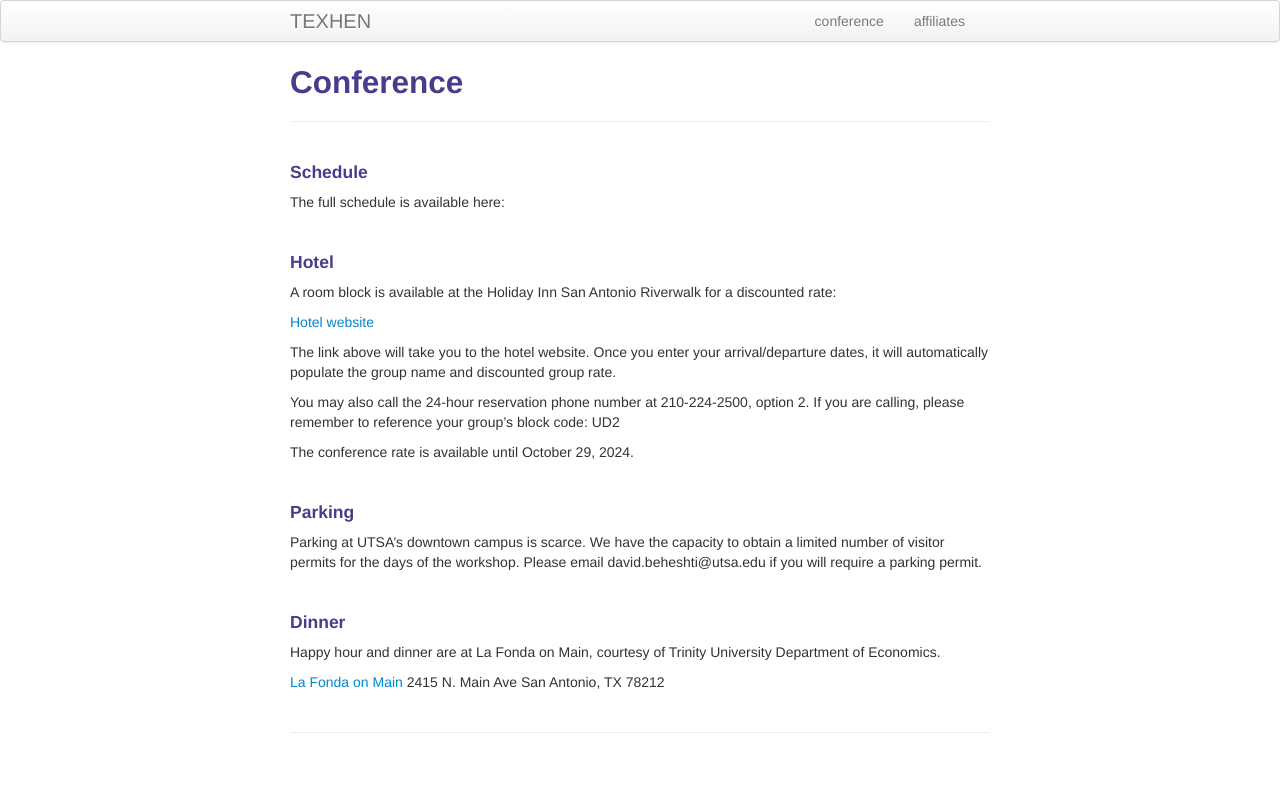
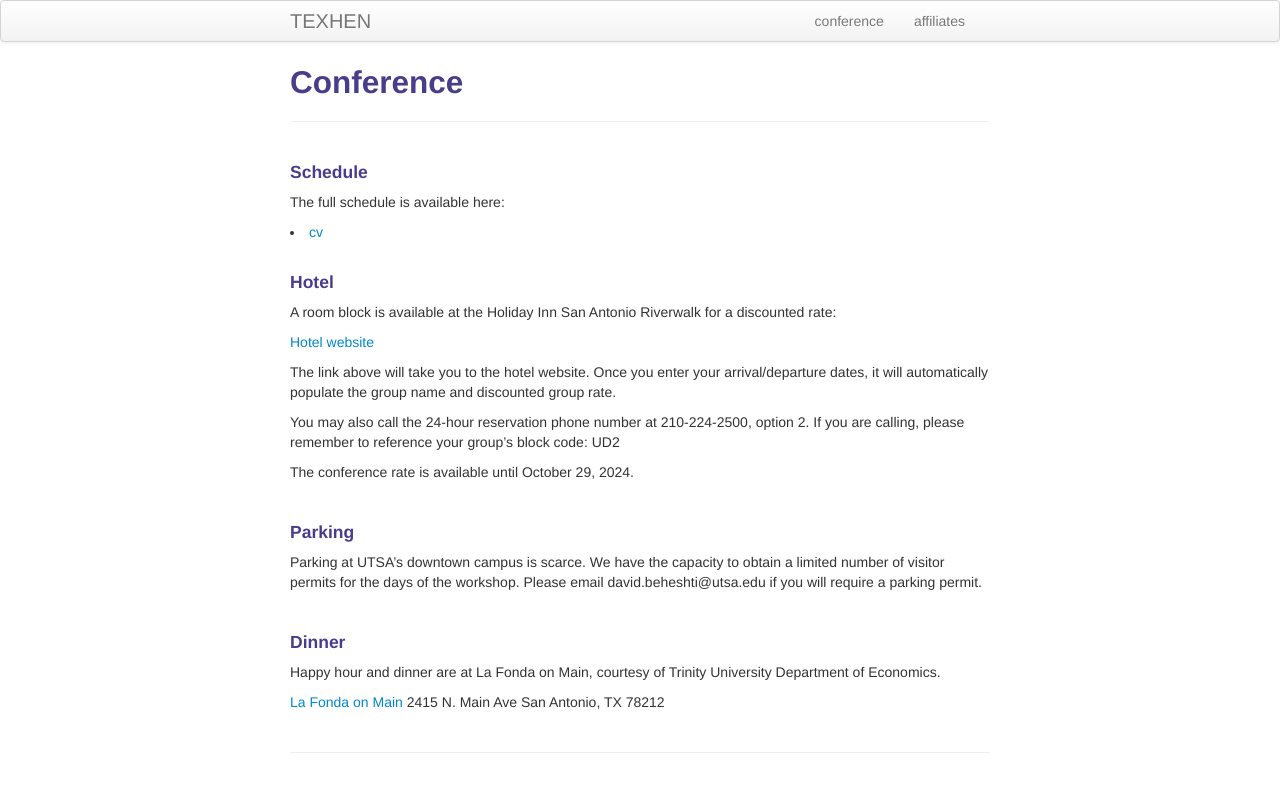
Before and after one commit to texhen/texhen.github.io, a Jekyll site: the page built from pages/conference.md, in a window 1280 px wide. Shown: the top 792 px of the page. Built offline with Jekyll 4.4.1, drawn with Linux system fonts in a browser that asks for light colours.

```diff
--- a/pages/conference.md
+++ b/pages/conference.md
@@ -8,7 +8,7 @@ description: TEXHEN conference
 
 The full schedule is available here:
 
-
+<li><a href="{{ BASE_PATH }}/assets/Schedule.pdf">cv</a></li>
 
 <br/>
 
```
